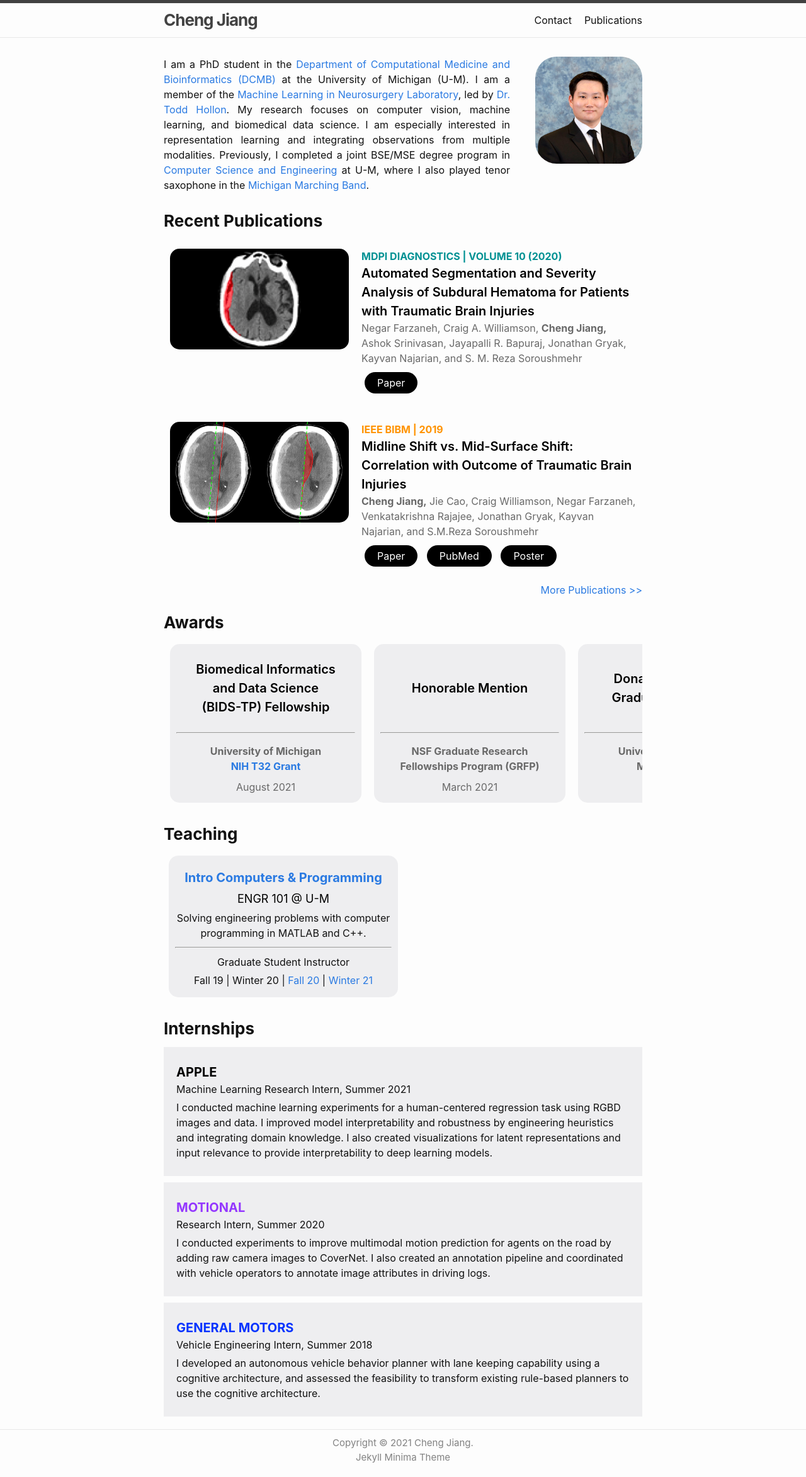
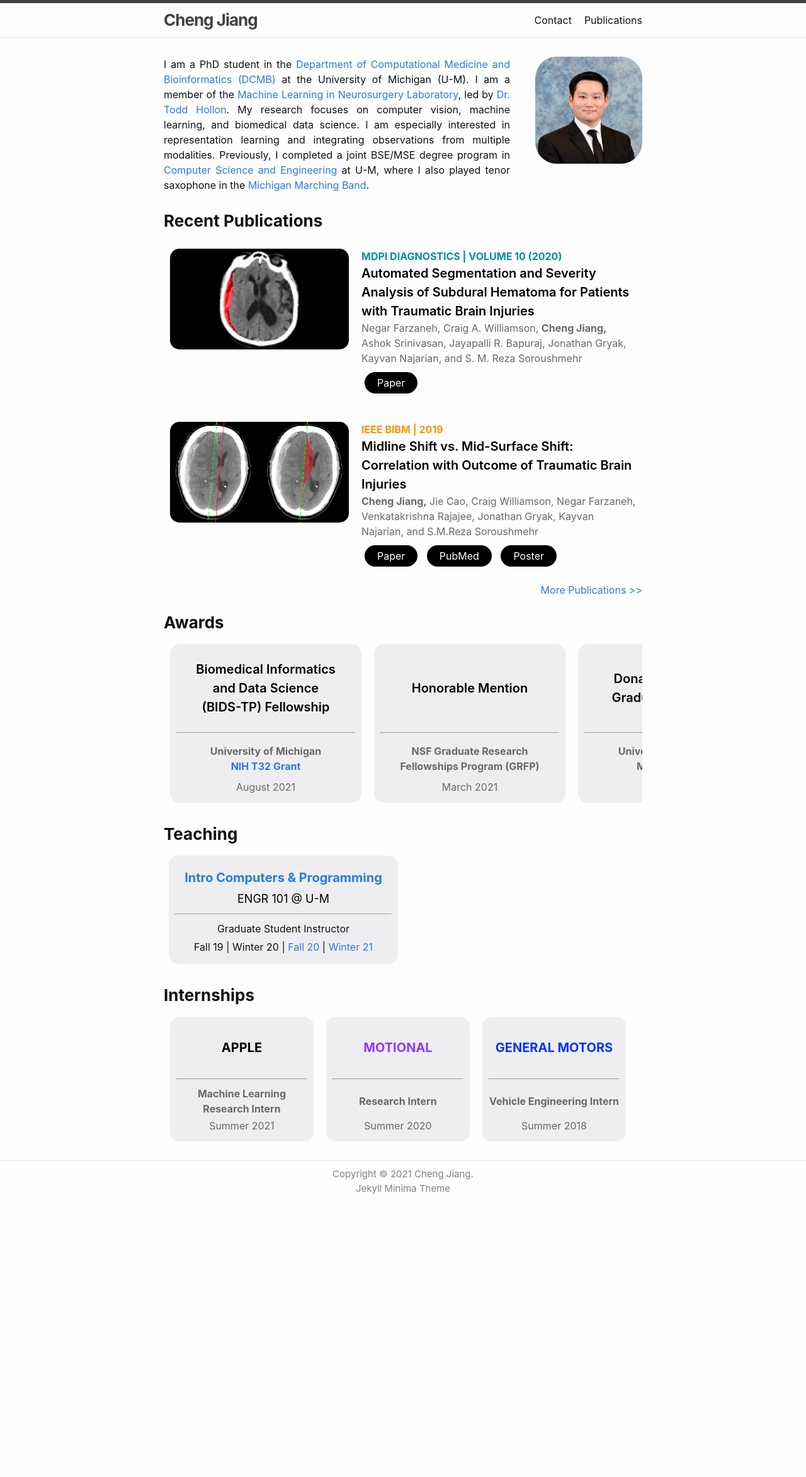
Before and after one commit to chengjia63/chengjia63.github.io, a Jekyll site: the page built from index.md, in a window 1280 px wide. Shown: the whole page at 63% size. Built offline with Jekyll 4.4.1, drawn with Linux system fonts in a browser that asks for light colours; after the commit the page ends 1919 px from its top, so only the background shows below that.

Commit message:
reduced industry info

```diff
--- a/_layouts/index.html
+++ b/_layouts/index.html
@@ -28,7 +28,7 @@ layout: default
         </div>
     </div>
 
-    <h3><b>Recent Publications</b></h3>
+    <h3 style="font-weight:bold;">Recent Publications</h3>
     <div class="pubcard">
         <div class="publeft">
             <img src="/assets/images/farzaneh2020automated.png" class="pc-profile">
@@ -73,7 +73,7 @@ layout: default
 
     <p style="text-align:right;"><a href="/publications.html">More Publications >></a></p>
 
-    <h3><b>Awards</b></h3>
+    <h3 style="font-weight:bold;">Awards</h3>
     <div class="awardcard">
         <div class="awardonecard">
             <div class="awardname">
@@ -132,15 +132,13 @@ layout: default
             </div>
         </div>
     </div>
-    <h3><b>Teaching</b></h3>
+    <h3 style="font-weight:bold;">Teaching</h3>
     <div class="teachcard">
         <div class="oneclass">
             <h4 style="font-weight: bold; color:#000000;"><a
                     href="https://adue.engin.umich.edu/engineering-101-introduction-to-computers-and-programming/">Intro
                     Computers & Programming</a></h4>
             <h5 style="color:#000000; margin-top:0px">ENGR 101 @ U-M</h5>
-            <p>Solving engineering problems with computer programming in
-                MATLAB and C++.</p>
             <hr>
             <p>Graduate Student Instructor</p>
             <p>Fall 19 | Winter 20 | <a href="https://engr101staff.github.io/engr101.org/archive/f20_site.html">Fall
@@ -148,31 +146,27 @@ layout: default
                     21</a></p>
         </div>
     </div>
+    <h3 style="font-weight:bold;">Internships</h3>
+    <div class="indcard">
+        <div class="indonecard">
+            <div class="industryemployer" style="color:#000000;">APPLE</div>
+            <hr>
+            <div class="industryjobtitle">Machine Learning<br>Research Intern</div>
+            <div class="industrytime">Summer 2021</div>
+        </div>
 
-    <h3><b>Internships</b></h3>
-    <div class="industry-entry">
-        <div class="company-name" style="color:#000000;">APPLE</div>
-        <p>Machine Learning Research Intern, Summer 2021</p>
-        <p>
-            I conducted machine learning experiments for a human-centered regression task
-            using RGBD images and data. I improved model interpretability and robustness by
-            engineering heuristics and integrating domain knowledge. I also created
-            visualizations for latent representations and input relevance to provide
-            interpretability to deep learning models.</p>
-    </div>
-    <div class="industry-entry">
-        <div class="company-name" style="color:#9437FF;">MOTIONAL</div>
-        <p>Research Intern, Summer 2020</p>
-        <p>I conducted experiments to improve multimodal motion prediction for agents
-            on the road by adding raw camera images to CoverNet. I also created an
-            annotation pipeline and coordinated with vehicle operators to annotate image
-            attributes in driving logs.</p>
-    </div>
-    <div class="industry-entry">
-        <div class="company-name" style="color:#0433FF;">GENERAL MOTORS</div>
-        <p>Vehicle Engineering Intern, Summer 2018</p>
-        <p>I developed an autonomous vehicle behavior planner with lane keeping
-            capability using a cognitive architecture, and assessed the feasibility to
-            transform existing rule-based planners to use the cognitive architecture.</p>
+        <div class="indonecard">
+            <div class="industryemployer" style="color:#9437FF;">MOTIONAL</div>
+            <hr>
+            <div class="industryjobtitle">Research Intern</div>
+            <div class="industrytime">Summer 2020</div>
+        </div>
+
+        <div class="indonecard">
+            <div class="industryemployer" style="color:#0433FF;">GENERAL MOTORS</div>
+            <hr>
+            <div class="industryjobtitle">Vehicle Engineering Intern</div>
+            <div class="industrytime">Summer 2018</div>
+        </div>
     </div>
 </div>
--- a/_sass/minima/_layout.scss
+++ b/_sass/minima/_layout.scss
@@ -350,6 +350,7 @@
     box-sizing: border-box;
   }
 
+  // Top card
 .tc-div{
   width: 100%;
 }
@@ -375,6 +376,7 @@
     float: right;
 }
 
+// Teaching
 @media only screen and (max-width: $on-palm) {
     .tc-col-1 {
         text-align: center;
@@ -438,27 +440,7 @@
   }
 }
 
-.industry-entry {
-  width: 100%;
-  text-align: left;
-  margin-top: $spacing-unit;
-  margin-bottom: $spacing-unit;
-  padding-right: $spacing-unit * 2;
-  padding-left: $spacing-unit * 2;
-  padding-top: $spacing-unit * 2;
-  padding-bottom: $spacing-unit * 2;
-  background-color:#eeeef0;
-}
-.company-name {
-  @include relative-font-size(1.25);
-
-  @media screen and (min-width: $on-large) {
-    @include relative-font-size(1.25);
-  }
-  font-weight: bold;
-  margin-top: $spacing-unit / 2;
-}
-
+// Papers
 .pubcard {
   display : flex;
   flex-direction : row;
@@ -469,10 +451,7 @@
   margin-left: 0%;
   margin-top: $spacing-unit;
   margin-bottom: $spacing-unit;
-  padding-right: $spacing-unit;
-  padding-left: $spacing-unit;
-  padding-top: $spacing-unit;
-  padding-bottom: $spacing-unit;
+  padding: $spacing-unit;
   background-color:default;
 }
 .pubcard .pubright {
@@ -482,10 +461,7 @@
   margin-left: 0%;
   margin-top: $spacing-unit;
   margin-bottom: $spacing-unit;
-  padding-right: $spacing-unit;
-  padding-left: $spacing-unit;
-  padding-top: $spacing-unit;
-  padding-bottom: $spacing-unit;
+  padding: $spacing-unit;
   background-color:default;
 }
 .pc-profile {
@@ -504,10 +480,7 @@
     margin-bottom: 0%;
     margin-right: 0%;
     margin-left: 0%;
-    padding-right: $spacing-unit;
-    padding-left: $spacing-unit;
-    padding-top: $spacing-unit;
-    padding-bottom: $spacing-unit;
+    padding: $spacing-unit;
     background-color:#eeeef0;
   }
   .pubcard .pubright {
@@ -517,10 +490,7 @@
     margin-bottom: $spacing-unit;
     margin-right: 0%;
     margin-left: 0%;
-    padding-right: $spacing-unit;
-    padding-left: $spacing-unit;
-    padding-top: $spacing-unit;
-    padding-bottom: $spacing-unit;
+    padding: $spacing-unit;
     background-color:#eeeef0;
   }
   .pc-profile {
@@ -549,7 +519,7 @@
   color: white;
 }
 
-
+// Awards
 .awardcard {
   display: flex;
   overflow-x: scroll;
@@ -563,10 +533,7 @@
   min-width: 40%;
   margin-right: $spacing-unit;
   margin-left: $spacing-unit;
-  padding-right: $spacing-unit;
-  padding-left: $spacing-unit;
-  padding-top: $spacing-unit;
-  padding-bottom: $spacing-unit;
+  padding: $spacing-unit;
   border-radius: 15px;
   background-color:#eeeef0;
 }
@@ -582,16 +549,10 @@
     min-width: 80%;
     width: 80%;
     text-align: center;
-    margin-top: $spacing-unit;
-    margin-bottom: $spacing-unit;
-    margin-right: $spacing-unit;
-    padding-right: $spacing-unit;
-    padding-left: $spacing-unit;
-    padding-top: $spacing-unit;
-    padding-bottom: $spacing-unit;
+    margin: $spacing-unit;
+    padding: $spacing-unit;
     border-radius: 15px;
     background-color:#eeeef0;
-
   }
 }
 .awardname{
@@ -602,8 +563,7 @@
   @include relative-font-size(1.25);
   font-weight: bold;
   color:#000000;
-  margin-top: 0px;
-  margin-bottom: 0px;
+  margin: 0px;
 }
 
 .awarder{
@@ -614,8 +574,7 @@
   width: 100%;
   font-weight: bold;
   color:#696969;
-  margin-top: 0px;
-  margin-bottom: 0px;
+  margin: 0px;
 }
 .awardtime{
   min-height: 30px;
@@ -624,6 +583,77 @@
   justify-content: center;
   width: 100%;
   color:#696969;
-  margin-top: 0px;
-  margin-bottom: 0px;
+  margin: 0px;
 }
+
+// Industry
+.indcard {
+  display: flex;
+  overflow-x: scroll;
+  flex-direction: row;
+  padding-top: $spacing-unit;
+  padding-bottom: $spacing-unit;
+}
+.indcard .indonecard {
+  flex-basis: max-content;
+  text-align: center;
+  min-width: 30%;
+  margin-right: $spacing-unit;
+  margin-left: $spacing-unit;
+  padding: $spacing-unit;
+  border-radius: 15px;
+  background-color:#eeeef0;
+}
+@media only screen and (max-width: $on-palm) {
+  .indcard {
+    display: flex;
+    flex-direction : row;
+    padding-top: $spacing-unit;
+    padding-bottom: $spacing-unit;
+    overflow-x: scroll;
+  }
+  .indcard .indonecard {
+    min-width: 50%;
+    width: 50%;
+    text-align: center;
+    margin: $spacing-unit;
+    padding: $spacing-unit;
+    border-radius: 15px;
+    background-color:#eeeef0;
+  }
+}
+
+.industryemployer{
+  @include relative-font-size(1.25);
+
+  @media screen and (min-width: $on-large) {
+    @include relative-font-size(1.25);
+  }
+  margin-top: $spacing-unit / 2;
+  min-height: 78px;
+  display: flex;
+  align-items: center;
+  justify-content: center;
+  font-weight: bold;
+  color:#000000;
+  margin: 0px;
+}
+.industryjobtitle{
+  min-height: 48px;
+  display: flex;
+  align-items: center;
+  justify-content: center;
+  width: 100%;
+  font-weight: bold;
+  color:#696969;
+  margin: 0px;
+}
+.industrytime{
+  min-height: 30px;
+  display: flex;
+  align-items: center;
+  justify-content: center;
+  width: 100%;
+  color:#696969;
+  margin: 0px;
+}
```
